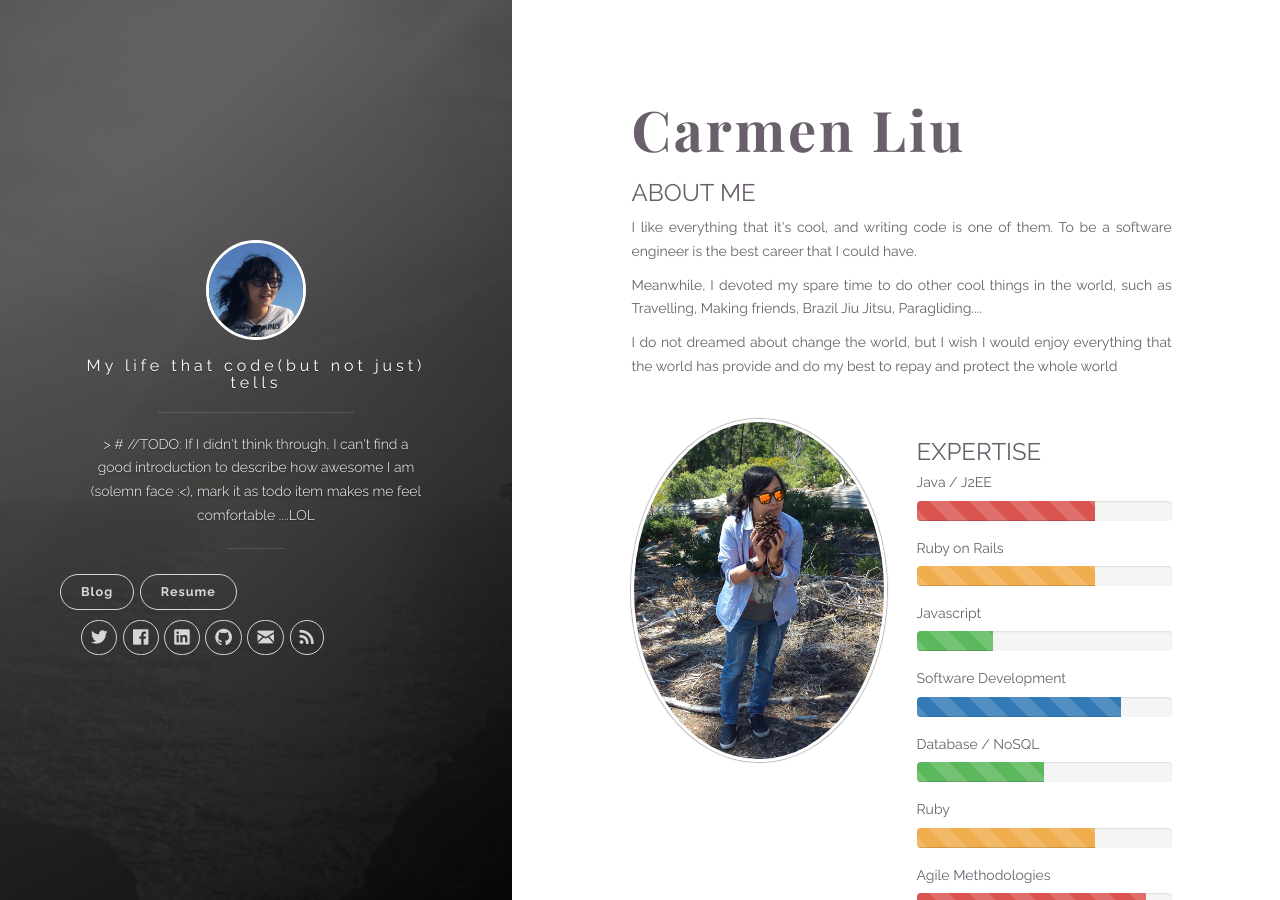
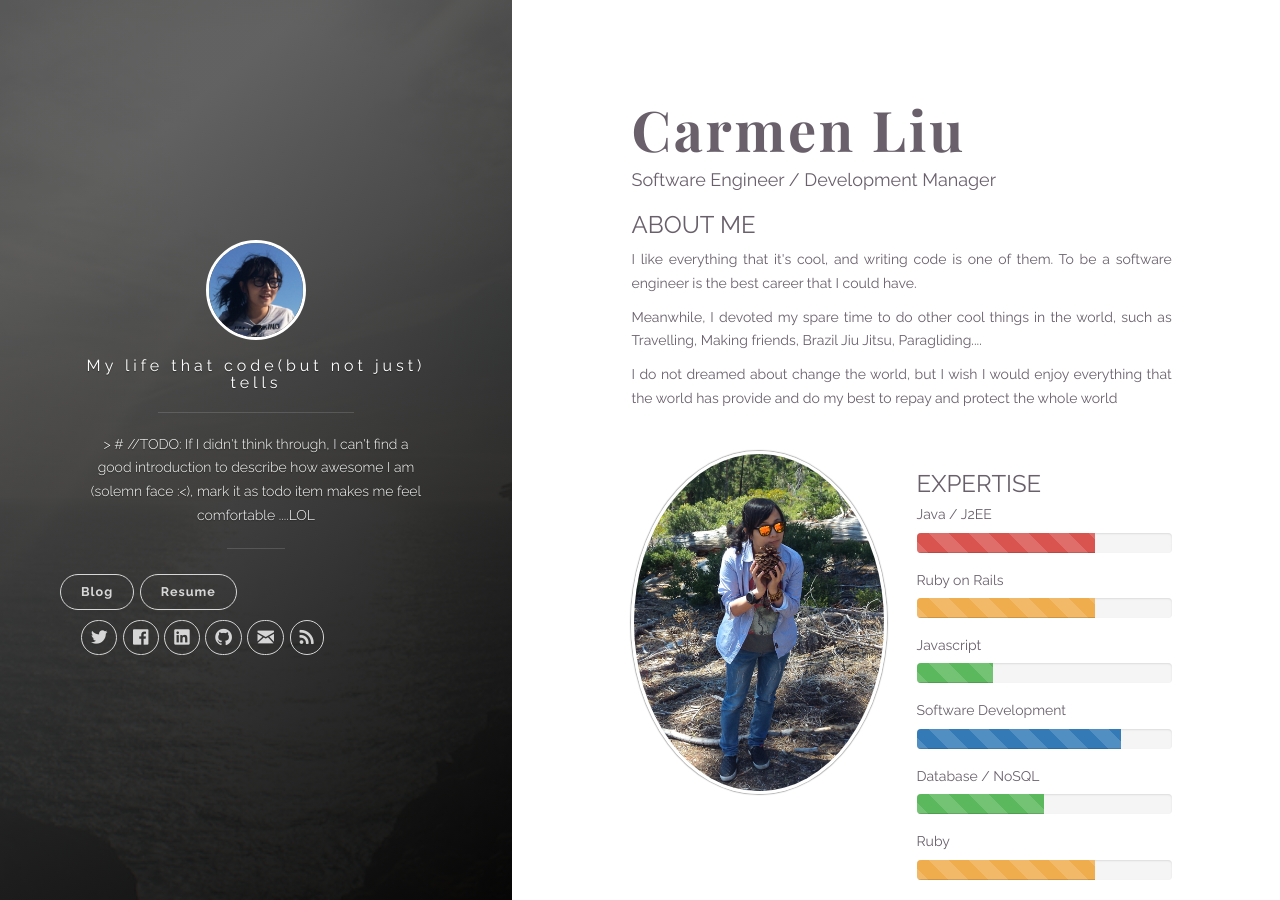
Before and after one commit to carmen0208/carmen0208.github.io, a Jekyll site: the page built from resume.html, in a window 1280 px wide and 900 px high. Built offline with Jekyll 4.4.1, drawn with Linux system fonts in a browser that asks for light colours; nearby versions of some CDN libraries.

Commit message:
changing description of mins

```diff
--- a/resume.html
+++ b/resume.html
@@ -18,7 +18,7 @@ layout: default
             <!-- Title -->
             <div class="title">
               <h1>Carmen Liu</h1>
-              <span class="h4 element"></span>
+              <span class="h4 element">Software Engineer / Development Manager</span>
             </div>
             <!-- End of title -->
 
```
Also changed, not shown: other parts of resume.html (+0 -2 lines).
